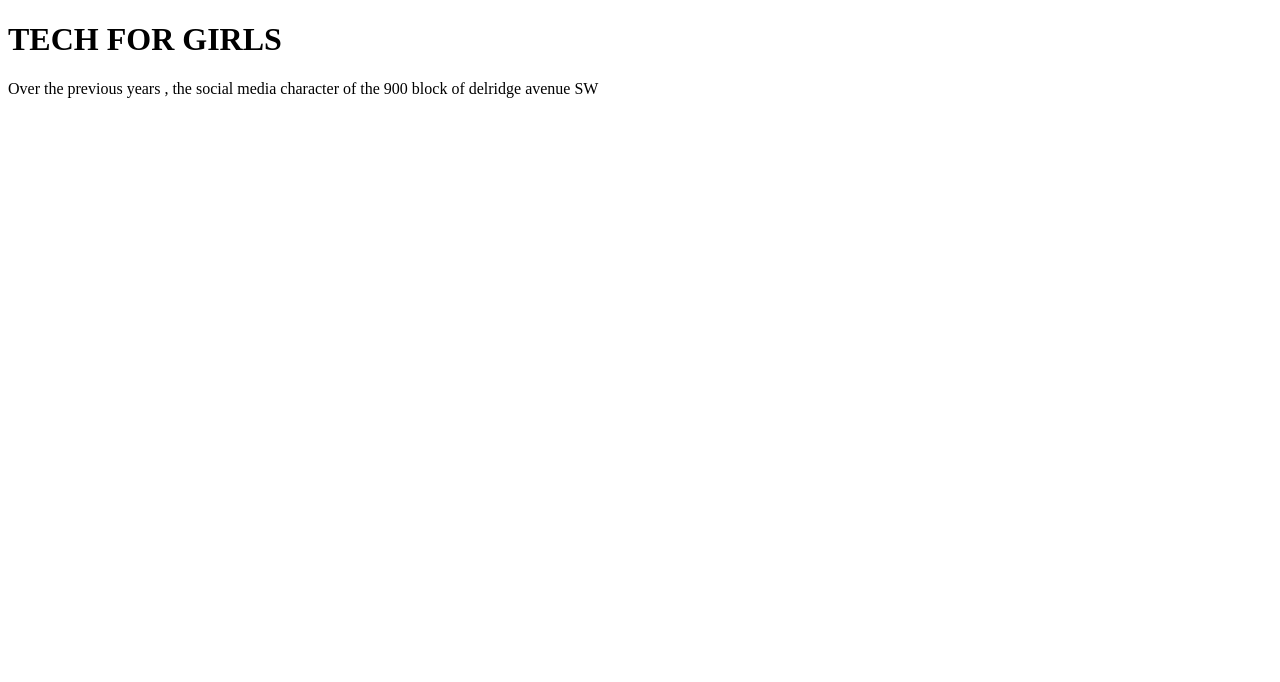
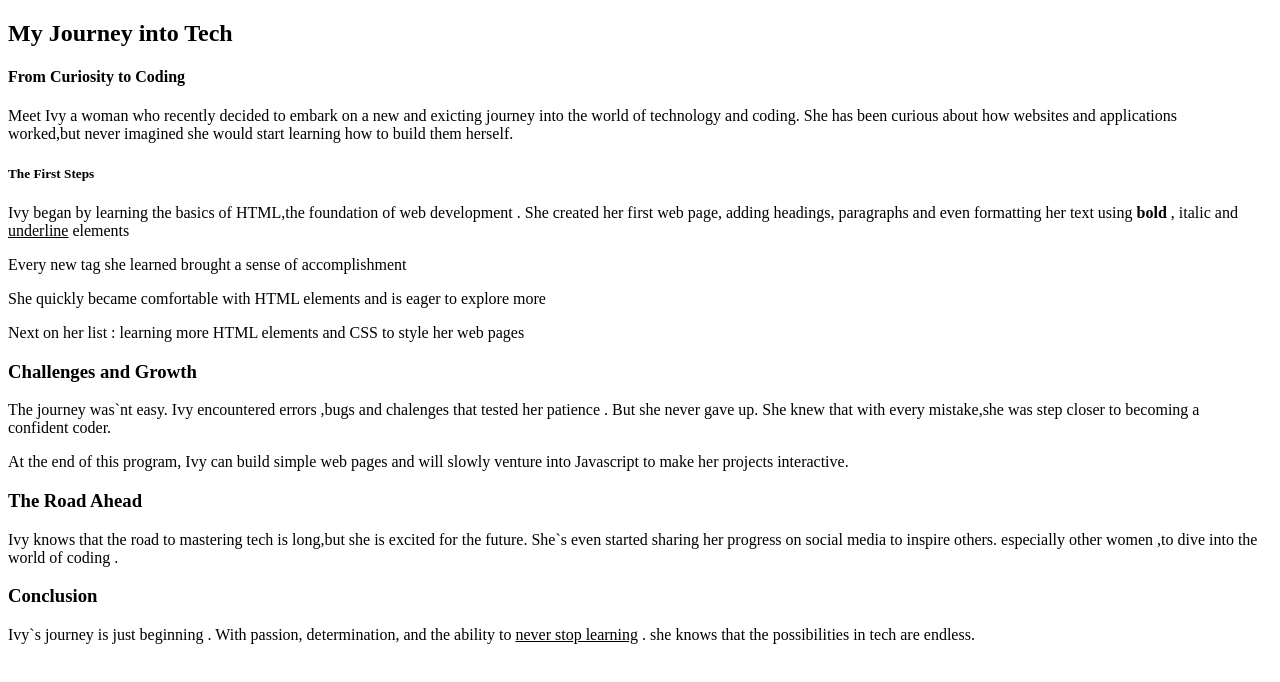
Before and after one commit to Ivy2904/T4G_homework1, a plain HTML site: page index.html in a window 1280 px wide. Drawn offline with Linux system fonts and the light colour scheme.

Commit message:
adding a sentence

```diff
--- a/index.html
+++ b/index.html
@@ -2,11 +2,37 @@
 <html lang="en">
 <head>
     <meta charset="UTF-8">
-    <meta name="viewport" content="width=device-width, initial-scale=1.0">
-    <title> MY FIRST EXPERIENCE</title>
+    <meta name="viewport" content="width=, initial-scale=1.0">
+    <title>Document</title>
 </head>
 <body>
-<h1>TECH FOR GIRLS</h1>
-<P>Over the previous years , the social media character of the 900 block of delridge avenue SW</P>
+<h2>My Journey into Tech</h2>
+
+<h4>From Curiosity to Coding</h4>
+<p>Meet Ivy a woman who recently decided to embark on a new and exicting journey into the world of technology and coding. She has been curious about how websites and applications <br>worked,but never imagined she would start learning how to build them herself.
+</p>
+
+<h5>The First Steps</h5>
+<p>Ivy began by learning the basics of HTML,the foundation of web development . She created her first web page, adding headings, paragraphs and even formatting her text using <b>bold</b> , italic and <u>underline</u> elements</p>
+
+<p>Every new tag she learned brought a sense of accomplishment </p>
+<p>She quickly became comfortable with HTML elements and is eager to explore more </p>
+<p>Next on her list : learning more HTML elements and CSS to style her web pages</p>
+
+<h3>Challenges and Growth</h3>
+<p>The journey was`nt easy. Ivy encountered errors ,bugs and chalenges that tested her patience . But she never gave up.
+    She knew that with every mistake,she was step closer to becoming a <br>confident coder. </p>
+
+    At the end of this program, Ivy can build simple web pages and will slowly venture into Javascript to make her projects interactive.
+
+    <h3>The Road Ahead</h3>
+    <p>Ivy knows that the road to mastering tech is long,but she is excited for the future. She`s even started sharing her progress on social media
+        to inspire others. especially other women ,to dive into the world of coding .
+    </p>
+
+    <h3>Conclusion</h3>
+    <p>
+        Ivy`s journey is just beginning . With passion, determination, and the ability to <u>never stop learning</u> . she knows that the possibilities in tech are endless.
+    </p>
 </body>
-</html>
+</html
```
Also changed, not shown: pages/aboutus.html (added), pages/contactus.html (added), src/index.js (added), src/style.css (added).
